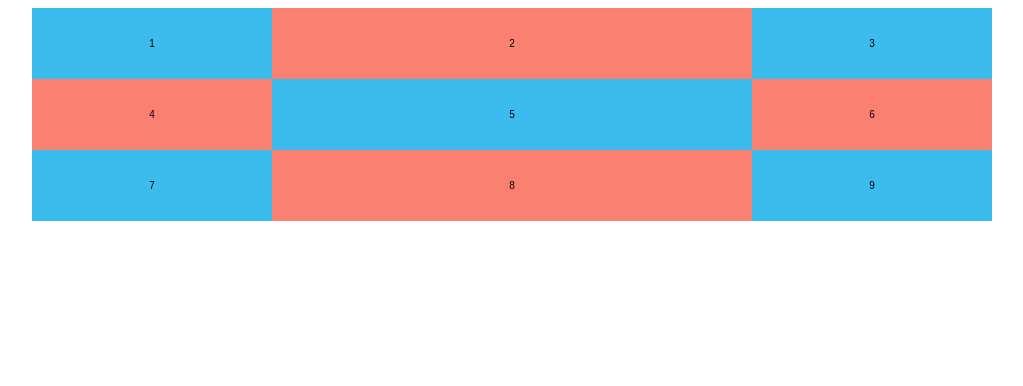
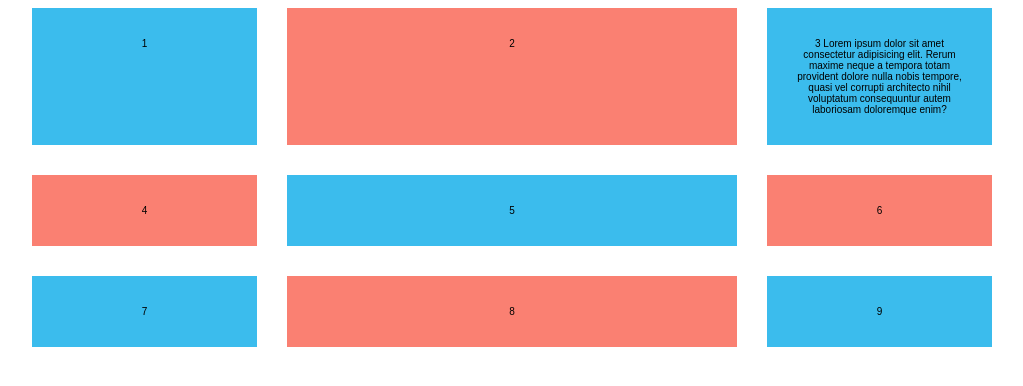
Before and after one commit to GillyRabutTsurwa/cssgrid-with-netninja, a plain HTML site: page index.html in a window 1280 px wide. Shown: the whole page, without its empty margins (128-1151 px from the left). Drawn offline with Linux system fonts and the light colour scheme.

Commit message:
learnt about rows. We used grid-auto-rows, grid-template-rows and he introduced the minmax(). I will come back and refine the comments or play around with the code and layouts if needed.

```diff
--- a/index.html
+++ b/index.html
@@ -12,7 +12,9 @@
     <div id="content">
         <div>1</div>
         <div>2</div>
-        <div>3</div>
+        <div>3 Lorem ipsum dolor sit amet consectetur adipisicing elit. Rerum maxime neque a tempora totam provident
+            dolore nulla nobis tempore, quasi vel corrupti architecto nihil voluptatum consequuntur autem laboriosam
+            doloremque enim?</div>
         <div>4</div>
         <div>5</div>
         <div>6</div>
--- a/styles.css
+++ b/styles.css
@@ -9,11 +9,18 @@ body {
 }
 
 #content {
-    /* NEW: Grid setup */
-    /* NOTE: Tu en sais tout. Mais tu peux y revenir et jouer  */
-    display:grid;
-    /* grid-template-columns:repeat(3, 1fr); */
+  display: grid;
   grid-template-columns: 1fr 2fr 1fr;
+  /* NOTE: On s'aborde pas à grid-template-rows. C'est grid-auto-rows tout d'adord */
+  /* NEW: Specifies the size of implicitly created rows. */
+  /* NEW: He also introduces the minmax() */
+  grid-auto-rows: minmax(2rem, auto);
+
+  /* Lorsque l'on utilise grid-template-rows. On n'a pas besoin de grid-auto-rows. Je doute qu'on les utilise à la fois */
+  /* grid-template-rows c'est plus rare que grid-template-columns. */
+  grid-template-rows: repeat(3, minmax(2rem, auto));
+  /* NEW: introduces gap. */
+  gap: 3rem;
 
   max-width: 96rem;
   margin: 0 auto;
```
Lines whose indentation alone changed are shown as unchanged.
